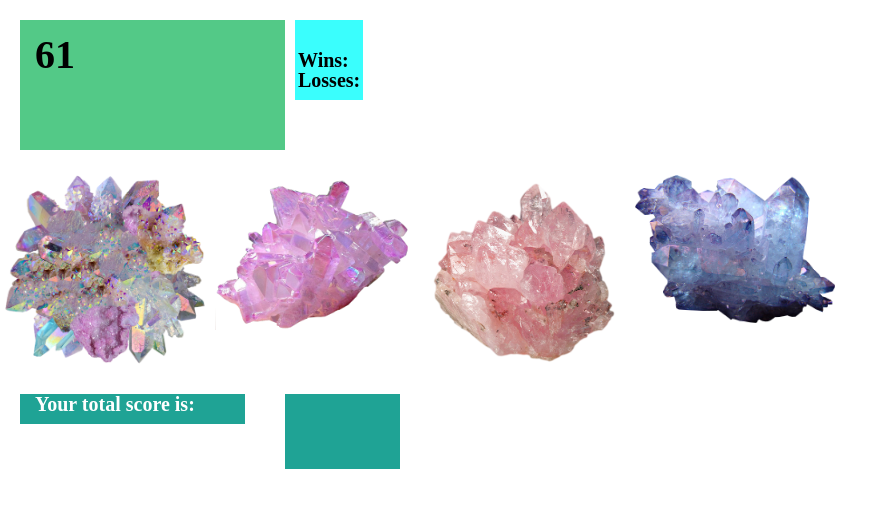
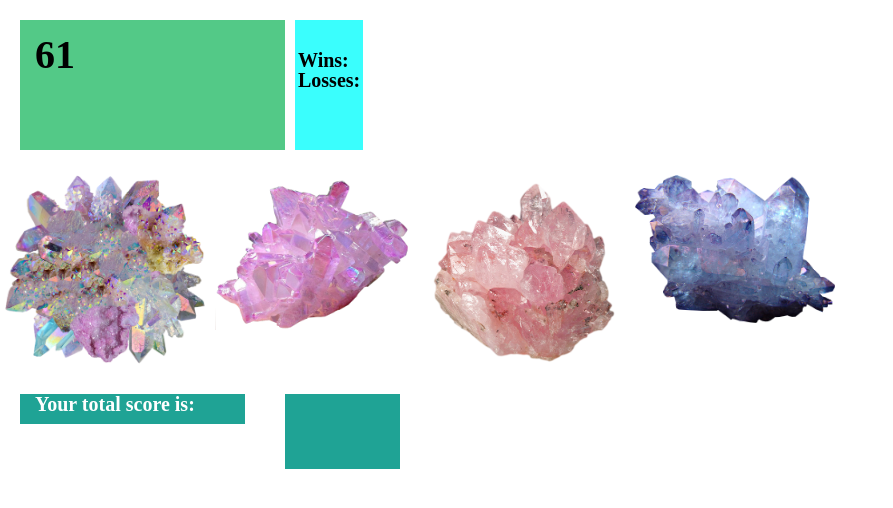
Before and after one commit to StephenT369/unit-4-game, a plain HTML site: page index.html in a window 1280 px wide. Shown: the whole page, without its empty margins (0-893 px from the left). Drawn offline with nearby package versions, Linux system fonts and the light colour scheme.

Commit message:
final update

```diff
--- a/assets/css/style.css
+++ b/assets/css/style.css
@@ -80,7 +80,7 @@
     margin: 20px;
     color: black;
     padding-top: 10px;
-    padding-bottom: 10px;
+    padding-bottom: 60px;
     padding-left: 3px;
     padding-right: 3px;
     position: relative;
```
